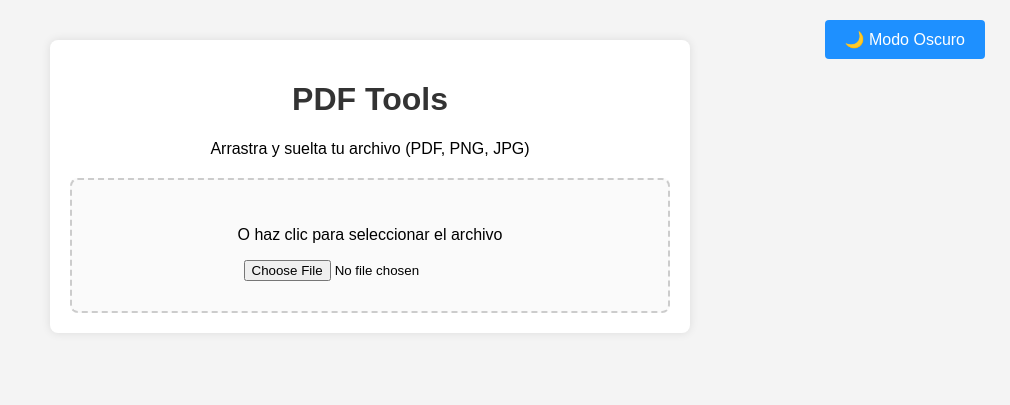
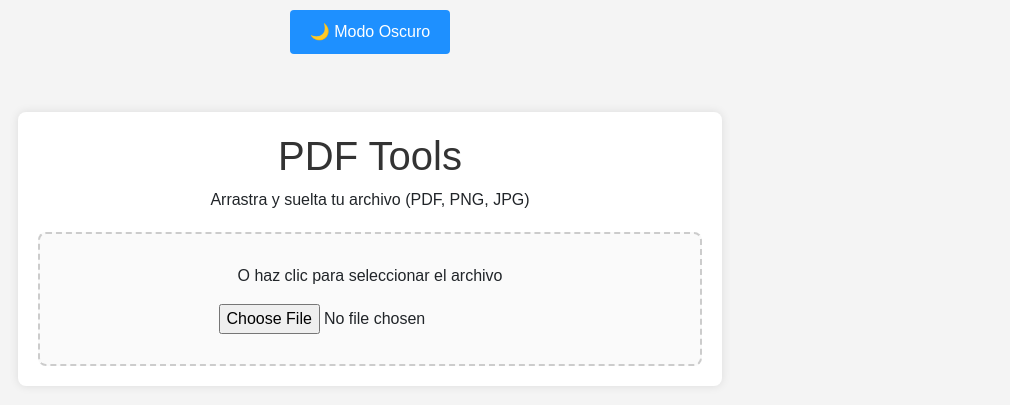
Before and after one commit to PetroGucci/PDF, a Flask app: page / in a window 1280 px wide. Shown: the top 405 px of the page, without its empty margins (270-1280 px from the left). Run offline with Flask 3, Linux system fonts and the light colour scheme.

Commit message:
arreglo de julian ALVVVVVV

```diff
--- a/static/css/dark_mode.css
+++ b/static/css/dark_mode.css
@@ -6,7 +6,7 @@
   z-index: 999;
 }
 
-body {
+.dark-mode body {
     font-family: Arial, sans-serif;
     background: #202020;
     margin: 0;
@@ -15,7 +15,7 @@
     color: #ffffff;
 }
 
-.container {
+.dark-mode .container {
     color: #ffffff;
     width: 90%;
     max-width: 600px;
@@ -27,11 +27,11 @@
     border: 2px solid #b961ec;
 }
 
-h1, h2 {
+.dark-mode h1, .dark-mode h2 {
     color: #ffffff;
 }
 
-#drop-area {
+.dark-mode #drop-area {
     border: 2px dashed #b961ec;
     border-radius: 8px;
     padding: 30px;
@@ -41,12 +41,12 @@
     margin-top: 20px;
 }
 
-#drop-area.highlight {
+.dark-mode #drop-area.highlight {
     background: #6c4a7c;
     border-color: #b961ec;
 }
 
-button {
+.dark-mode button {
     background: #b961ec;
     color: #fff;
     border: none;
@@ -58,16 +58,16 @@
     transition: background 0.3s;
 }
 
-button:hover {
+.dark-mode #button:hover {
     background: #0f78d1;
 }
 
-a {
+.dark-mode #a {
     color: #1e90ff;
     text-decoration: none;
     font-weight: bold;
 }
 
-a:hover {
+.dark-mode :hover {
     text-decoration: underline;
 }
--- a/static/css/style.css
+++ b/static/css/style.css
@@ -1,10 +1,12 @@
-/* Posicion del boton */
+
+
+Posicion del boton
 #toggleDarkMode {
     position: absolute;
     top: 10px;
     right: 15px;
-    z-index: 999;
-  }
+    z-index: 999;}
+
 body {
     font-family: Arial, sans-serif;
     background: #f4f4f4;
@@ -15,8 +17,8 @@
 
 .container {
     width: 90%;
-    max-width: 600px;
-    margin: 40px auto;
+    max-width: 55dvw;
+    margin: 3rem auto;
     padding: 20px;
     background: #fff;
     box-shadow: 0px 0px 10px rgba(0,0,0,0.1);
--- a/static/js/dark_mode.js
+++ b/static/js/dark_mode.js
@@ -1,44 +1,47 @@
 document.addEventListener("DOMContentLoaded", function () {
     const toggleDarkModeButton = document.getElementById("toggleDarkMode");
-  const themeStylesheet = document.getElementById("themeStylesheet");
 
-  if (!toggleDarkModeButton || !themeStylesheet) {
-      console.error("Falta el botón o el <link> de estilos en el HTML.");
+    if (!toggleDarkModeButton) {
+        console.error("Falta el botón en el HTML.");
         return;
     }
 
-  // Rutas de los estilos
-  const lightModeURL = "{{ url_for('static', filename='css/style.css') }}";
-  const darkModeURL = "{{ url_for('static', filename='css/dark_mode.css') }}";
-
-  // Función para cambiar entre temas
-  function updateTheme() {
+    // Aplicar el tema guardado en localStorage
     if (localStorage.getItem("darkMode") === "enabled") {
-          themeStylesheet.setAttribute("href", darkModeURL);
+        document.body.classList.add("dark-mode");
         toggleDarkModeButton.textContent = "☀️ Modo Claro";
     } else {
-          themeStylesheet.setAttribute("href", lightModeURL);
+        document.body.classList.remove("dark-mode");
         toggleDarkModeButton.textContent = "🌙 Modo Oscuro";
     }
-  }
-
-  // Verificar si el usuario tenía activado el modo oscuro
-  if (localStorage.getItem("darkMode") === "enabled") {
-      themeStylesheet.setAttribute("href", darkModeURL);
-  } else {
-      themeStylesheet.setAttribute("href", lightModeURL);
-  }
-
-  updateTheme(); // Aplicar el tema al cargar la página
 
     // Evento para alternar entre los temas
+    // toggleDarkModeButton.addEventListener("click", function () {
+    //     if (toggleDarkModeButton.classList.contains("light-mode")) {
+    //         toggleDarkModeButton.classList.remove("light-mode");
+    //         toggleDarkModeButton.classList.add("dark-mode")
+    //         localStorage.setItem("darkMode", "disabled");
+    //         toggleDarkModeButton.textContent = "🌙 Modo Oscuro";
+    //     } else {
+    //         toggleDarkModeButton.classList.remove("dark-mode");
+    //         toggleDarkModeButton.classList.add("light-mode")
+    //         localStorage.setItem("lightMode", "enabled");
+    //         toggleDarkModeButton.textContent = "☀️ Modo Claro";
+    //     }
+    // });
+
+
     toggleDarkModeButton.addEventListener("click", function () {
-      if (localStorage.getItem("darkMode") === "enabled") {
+        if (document.body.classList.contains("light-mode")) {
+            document.body.classList.remove("light-mode");
+            document.body.classList.add("dark-mode")
             localStorage.setItem("darkMode", "disabled");
+            toggleDarkModeButton.textContent = "🌙 Modo Oscuro";
         } else {
-          localStorage.setItem("darkMode", "enabled");
+            document.body.classList.remove("dark-mode");
+            document.body.classList.add("light-mode")
+            localStorage.setItem("lightMode", "enabled");
+            toggleDarkModeButton.textContent = "☀️ Modo Claro";
         }
-
-      updateTheme(); // Aplicar el cambio
     });
 });
--- a/templates/index.html
+++ b/templates/index.html
@@ -3,14 +3,13 @@
 <head>
     <meta charset="UTF-8">
     <title>Sube tu archivo</title>
-    <link rel="stylesheet" href="{{ url_for('static', filename='/css/style.css') }}">
-    <!-- <link rel="stylesheet" href="{{ url_for('static', filename='css/dark_mode.css') }}"> -->
-    <!-- Estilos por defecto (modo claro) -->
-    <link id="themeStylesheet" rel="stylesheet" href="{{ url_for('static', filename='css/dark_mode.css') }}">
+    <link href="https://cdn.jsdelivr.net/npm/bootstrap@5.3.3/dist/css/bootstrap.min.css" rel="stylesheet" integrity="sha384-QWTKZyjpPEjISv5WaRU9OFeRpok6YctnYmDr5pNlyT2bRjXh0JMhjY6hW+ALEwIH" crossorigin="anonymous">
 
+    <link id="themeStylesheet" rel="stylesheet" href="../static/css/style.css">
+</head>
+<body class="light-mode">
+    <div class="container-full">
 
-</head>
-<body>
         <button id="toggleDarkMode">🌙 Modo Oscuro</button>
         <div class="container">
             <h1>PDF Tools</h1>
@@ -23,7 +22,10 @@
                 </form>
             </div>
         </div>
-    <script src="{{ url_for('static', filename='js/dark_mode.js') }}" defer></script>
-    <script src="{{ url_for('static', filename='js/index.js') }}" defer></script>
+
+    </div>
+    <script src="../static/js/dark_mode.js"></script>
+    <script src="https://cdn.jsdelivr.net/npm/bootstrap@5.3.3/dist/js/bootstrap.bundle.min.js" integrity="sha384-YvpcrYf0tY3lHB60NNkmXc5s9fDVZLESaAA55NDzOxhy9GkcIdslK1eN7N6jIeHz" crossorigin="anonymous"></script>
+    <!-- <script src="{{ url_for('static', filename='js/index.js') }}" defer></script> -->
 </body>
 </html>
```
Also changed, not shown: other parts of static/css/style.css (+75 -0 lines). Lines whose indentation alone changed are shown as unchanged.
